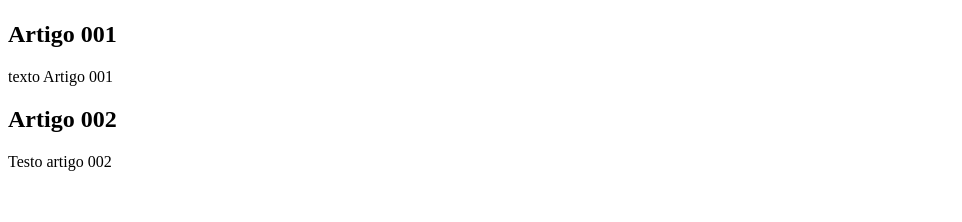
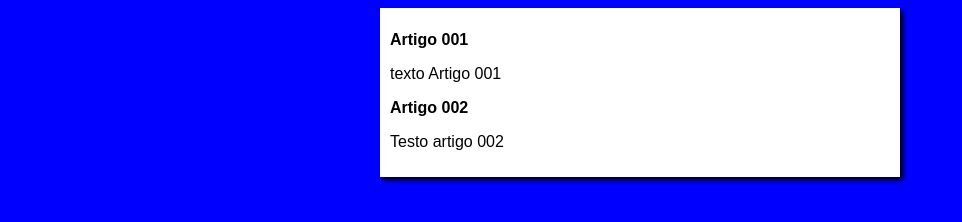
Before and after one commit to PedroArlon/projeto-site, a plain HTML site: page index.html in a window 1280 px wide. Shown: the whole page, without its empty margins (0-962 px from the left). Drawn offline with Linux system fonts and the light colour scheme.

Commit message:
iniciei o design

```diff
--- /dev/null
+++ b/estilos/style.css
@@ -0,0 +1,16 @@
+* {
+    font-family: Arial, Helvetica, sans-serif;
+    font-size: 16px;
+}
+
+body {background-color: blue;
+
+}
+
+main{
+    background-color: white;
+    width: 500px;
+    margin: auto;
+    padding: 10px;
+    box-shadow: 3px 3px 5px black;
+}
--- a/index.html
+++ b/index.html
@@ -5,10 +5,11 @@
     <meta http-equiv="X-UA-Compatible" content="IE=edge">
     <meta name="viewport" content="width=device-width, initial-scale=1.0">
     <title>Título do Site.</title>
+    <link rel="stylesheet" href="estilos/style.css">
 </head>
 <body>
     <main>
-        <head>
+        <header>
             <h1></h1>
             <article>
                 <h2>Artigo 001</h2>
@@ -18,7 +19,7 @@
                 <h2>Artigo 002</h2>
                 <p>Testo artigo 002</p>
             </article>
-        </head>
+        </header>
 
      </main>
 </body>
```
